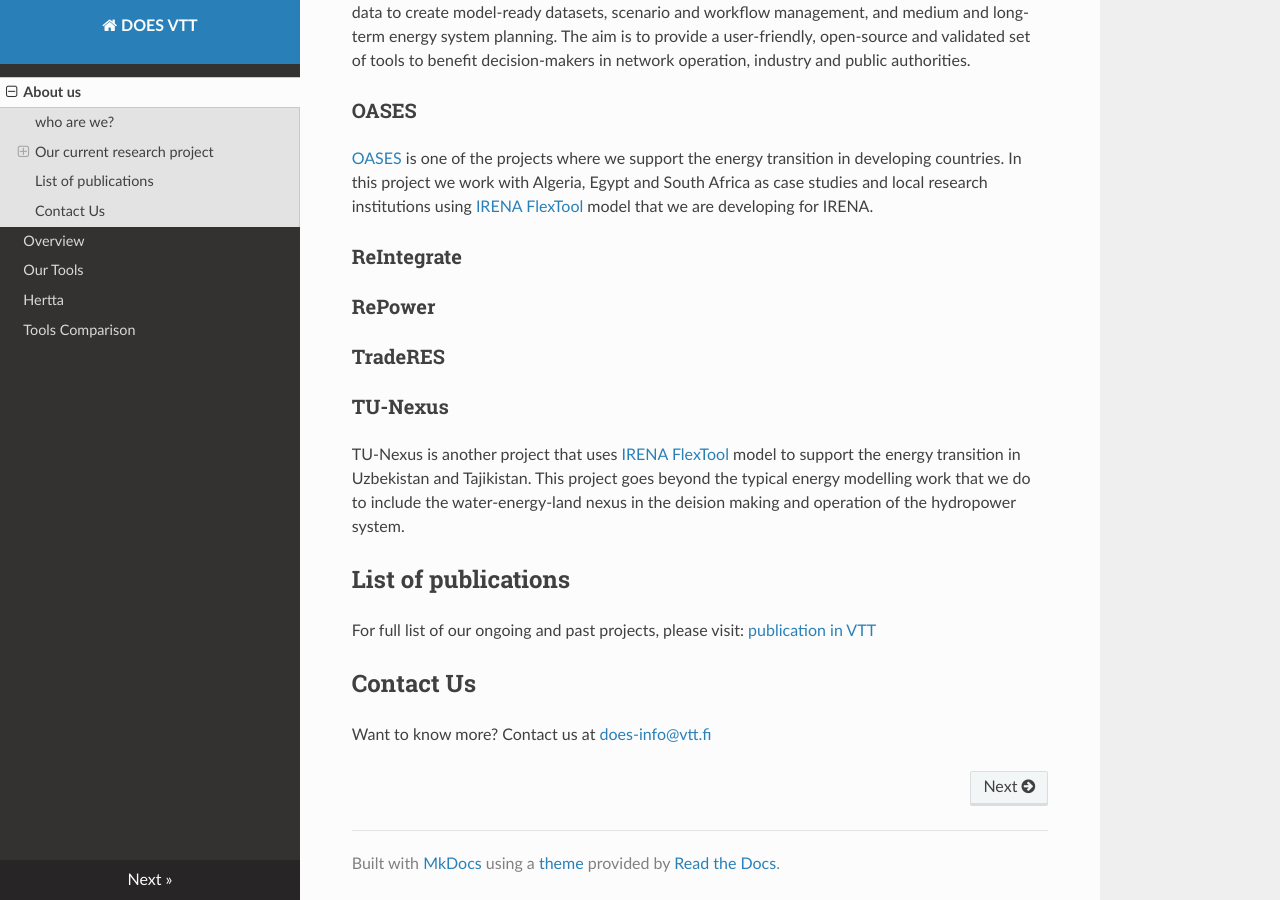
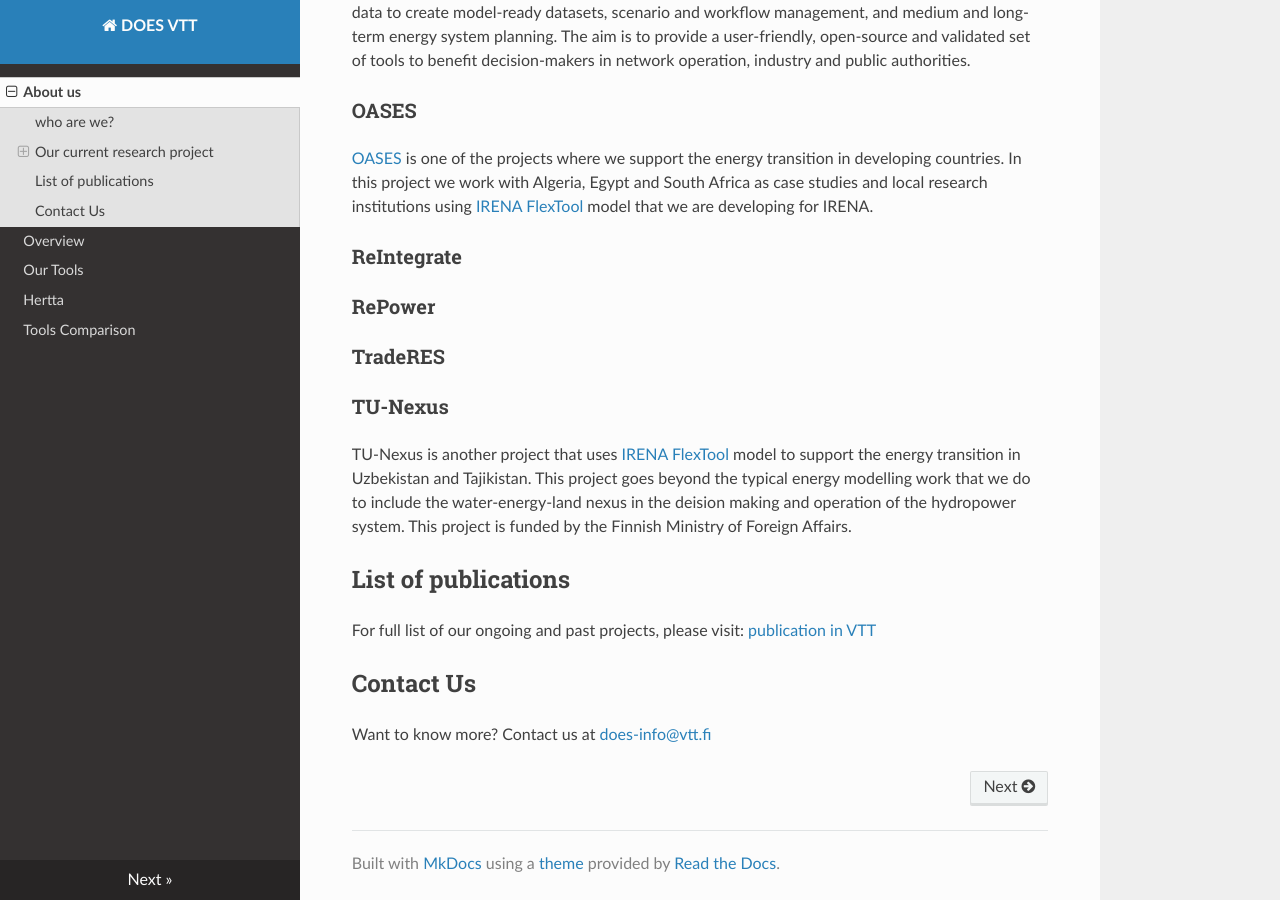
Before and after one commit to DOESVTT/doesvtt, an MkDocs documentation site: the page built from docs/index.md, in a window 1280 px wide and 900 px high, scrolled down 2046 px. Built offline with MkDocs 1.6.1, drawn with Linux system fonts in a browser that asks for light colours; nearby versions of some CDN libraries.

Commit message:
Update index.md

```diff
--- a/docs/index.md
+++ b/docs/index.md
@@ -42,7 +42,7 @@
 ### TradeRES
 
 ### TU-Nexus
-TU-Nexus is another project that uses [IRENA FlexTool](https://doesvtt.github.io/doesvtt/our_tools/#irena-flextool) model to support the energy transition in Uzbekistan and Tajikistan. This project goes beyond the typical energy modelling work that we do to include the water-energy-land nexus in the deision making and operation of the hydropower system.
+TU-Nexus is another project that uses [IRENA FlexTool](https://doesvtt.github.io/doesvtt/our_tools/#irena-flextool) model to support the energy transition in Uzbekistan and Tajikistan. This project goes beyond the typical energy modelling work that we do to include the water-energy-land nexus in the deision making and operation of the hydropower system. This project is funded by the Finnish Ministry of Foreign Affairs.
 
 ## List of publications
 For full list of our ongoing and past projects, please visit: [publication in VTT](https://cris.vtt.fi/en/organisations/ba4206-design-and-operation-of-energy-systems/publications/)
```
